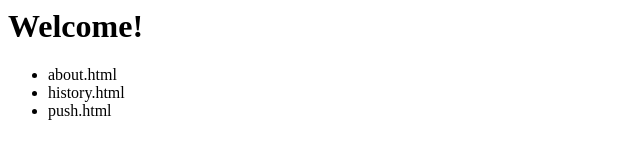
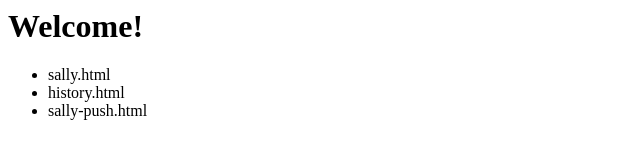
Before and after one commit to sonkyoungduk/kosta-git-conflict, a plain HTML site: page index.html in a window 1280 px wide. Shown: the full height of the page, 0-640 px from the left. Drawn offline with Linux system fonts and the light colour scheme.

Commit message:
sally로 변경

```diff
--- a/index.html
+++ b/index.html
@@ -6,9 +6,9 @@
 	<h1>Welcome!</h1>
 
 	<ul>
-		<li>about.html</h1>
+		<li>sally.html</h1>
 		<li>history.html</h1>
-		<li>push.html</h1>
+		<li>sally-push.html</h1>
 	</ul>
 </body>
 </html>
```
